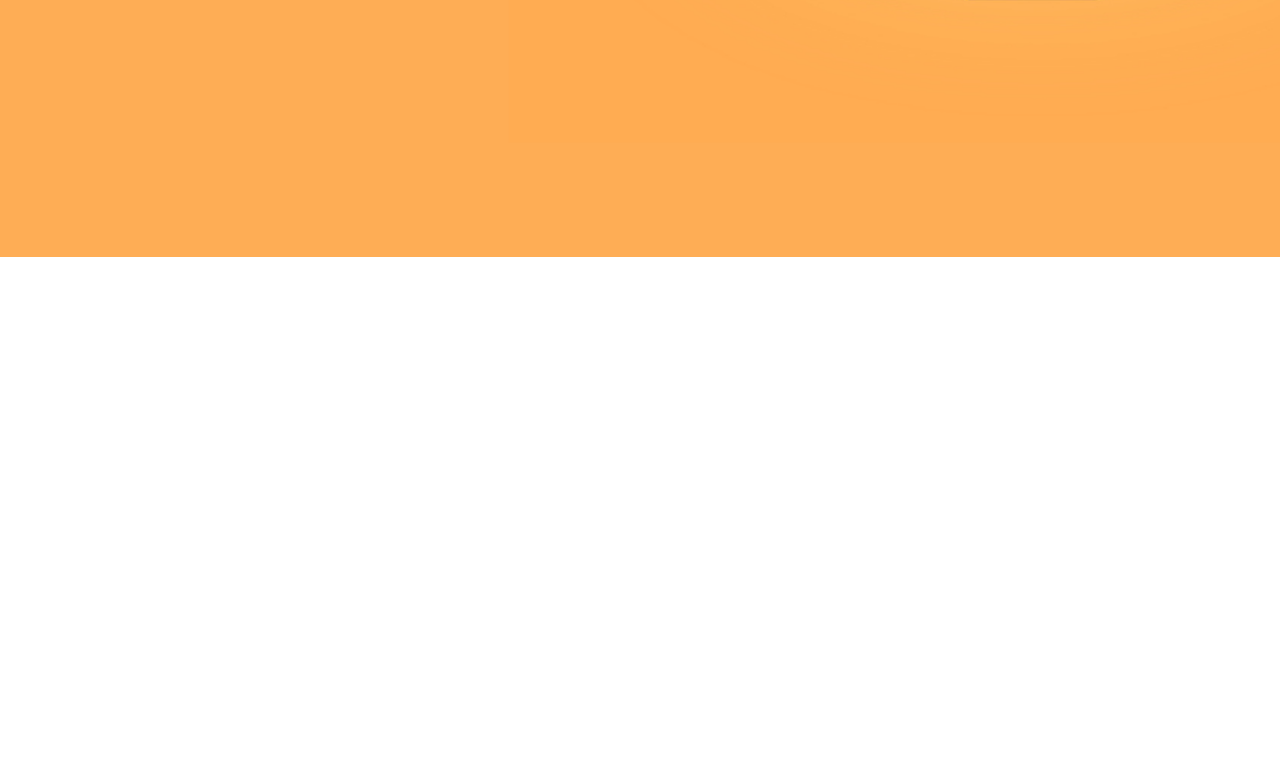
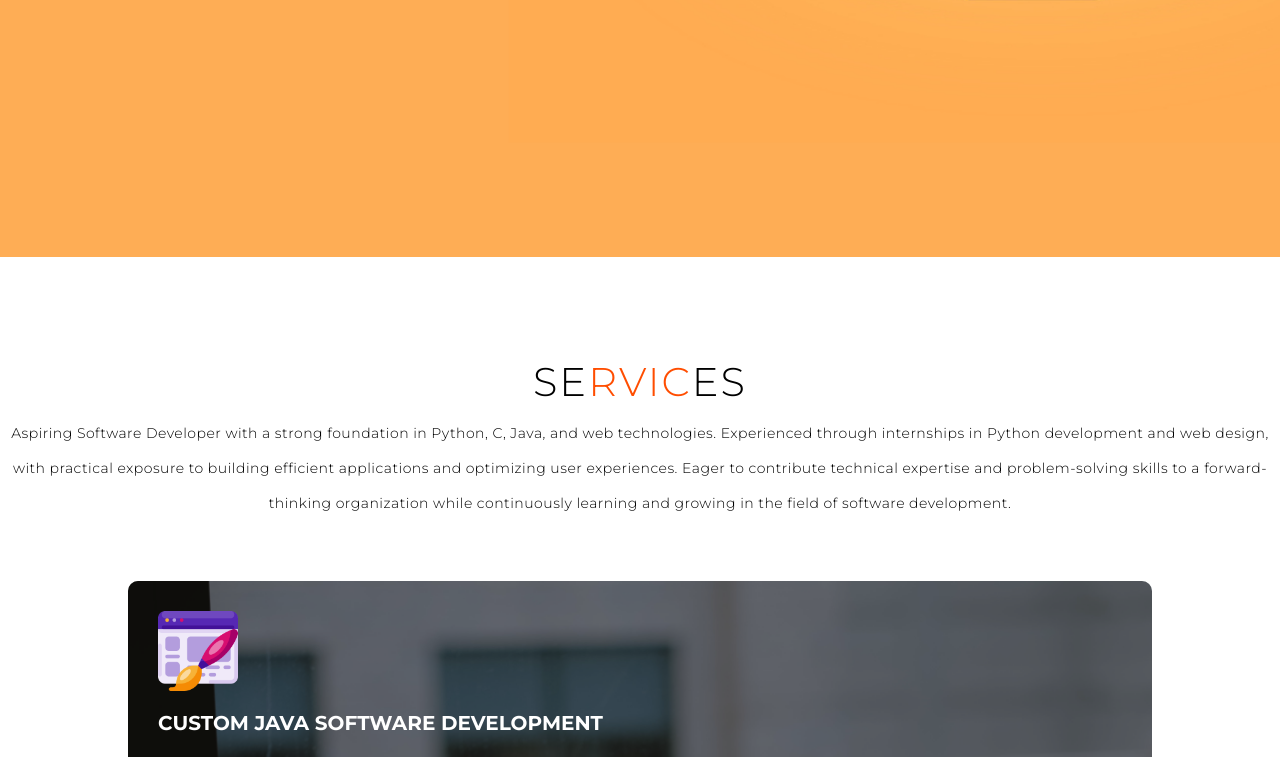
Before and after one commit to prittamkumarsahoo2002-web/Portfolio-Website-02, a plain HTML site: page index.html in a window 1280 px wide. Shown: the part 543-1300 px from the top of the page. Before the commit the page ends 800 px from the top, so only its background shows below. Drawn offline with Linux system fonts and the light colour scheme.

Commit message:
Adding service page

```diff
--- a/index.html
+++ b/index.html
@@ -16,5 +16,57 @@
             </div>
         </div>
     </section>
+
+    <section id="services">
+        <div class="services container">
+            <div class="service-top">
+                <h1 class="section-title">Se<span>rvic</span>es</h1>
+                <p>
+                    Aspiring Software Developer with a strong foundation in Python, C, Java, and web technologies. Experienced through internships in Python development and web design, with practical exposure to building efficient applications and optimizing user experiences. Eager to contribute technical expertise and problem-solving skills to a forward-thinking organization while continuously learning and growing in the field of software development.
+                </p>
+            </div>
+            <div class="service-bottom">
+                <div class="service-item">
+                    <div class="icon">
+                        <img src="./images/design.png">
+                    </div>
+                    <h2>Custom Java Software Development</h2>
+                    <p>
+                        Our team of Java specialists consisting of UI/UX designers, developers, and QA testers will create an exceptional Java application as per your requirement.
+                    </p>
+                </div>
+
+                <div class="service-item">
+                    <div class="icon">
+                        <img src="./images/web-deve.png">
+                    </div>
+                    <h2>Custom Java Web Development</h2>
+                    <p>
+                        Our team of Java specialists consisting of UI/UX designers, developers, and QA testers will create an exceptional Java application as per your requirement.
+                    </p>
+                </div>
+
+                <div class="service-item">
+                    <div class="icon">
+                        <img src="./images/app-deve.png">
+                    </div>
+                    <h2>Java Mobile Development</h2>
+                    <p>
+                        Our team of Java specialists consisting of UI/UX designers, developers, and QA testers will create an exceptional Java application as per your requirement.
+                    </p>
+                </div>
+
+                <div class="service-item">
+                    <div class="icon">
+                        <img src="./images/maintenance.png">
+                    </div>
+                    <h2>Java App support and maintenance</h2>
+                    <p>
+                        Our team of Java specialists consisting of UI/UX designers, developers, and QA testers will create an exceptional Java application as per your requirement.
+                    </p>
+                </div>
+            </div>
+        </div>
+    </section>
 </body>
 </html>
--- a/style.css
+++ b/style.css
@@ -25,10 +25,32 @@ a{
     justify-content: center;
 }
 
+p{
+    color: black;
+    font-size: 1.4rem;
+    margin-top: 5px;
+    line-height: 2.5;
+    font-weight: 300;
+    letter-spacing: .05rem;
+}
+
+img{
+    height: 100%;
+    width: 100%;
+    object-fit: cover;
+}
+
 #one{
     background-image: url(./images/one.png);
     background-size: cover;
     background-position: top center;
+}
+
+#one .one{
+    max-width: 1200px;
+    margin: 0 auto;
+    padding: 0 50px;
+    justify-content: flex-start;
 }
 
 #one h1{
@@ -91,6 +113,82 @@ a{
     background-color: black;
 }
 
+#services .services {
+    flex-direction: column;
+    text-align: center;
+    max-width: 1500px;
+    margin: 0 auto;
+    padding: 100px 0;
+}
+
+#services .section-title{
+    font-size: 4rem;
+    font-weight: 300;
+    color: black;
+    margin-bottom: 10px;
+    text-transform: uppercase;
+    letter-spacing: .2rem;
+    text-align: center;
+}
+
+#services .section-title span{
+    color: rgb(255,77,0);
+}
+
+#services .service-bottom{
+    display: flex;
+    align-items: center;
+    justify-content: center;
+    flex-wrap: wrap;
+    margin-top: 50px;
+}
+
+#services .service-item{
+    flex-basis: 80%;
+    display: flex;
+    align-items: flex-start;
+    justify-content: center;
+    flex-direction: column;
+    padding: 30px;
+    border-radius: 10px;
+    background-image: url(./images/1111.jpg);
+    background-size: cover;
+    margin: 10px 5%;
+    position: relative;
+    z-index: 1;
+    overflow: hidden;
+
+}
+
+#services .service-item::after{
+    content: '';
+    position: absolute;
+    left: 0;
+    top: 0;
+    height: 100%;
+    width: 100%;
+    background-color: black;
+    opacity: .5;
+    z-index: -1;
+}
+
+#services .service-bottom .icon{
+    height: 80px;
+    width: 80px;
+    margin-bottom: 20px;
+}
+
+#services .service-item h2{
+    font-size: 2rem;
+    color: white;
+    margin-bottom: 10px;
+    text-transform: uppercase;
+}
+
+#services .service-item p{
+    color: white;
+}
+
 @keyframes text_reveal_box{
     50%{
         width: 100%;
@@ -98,7 +196,7 @@ a{
     }
     100%{
         width: 0;
-        left: 100;
+        left: 100%;
     }
 }
 
```
